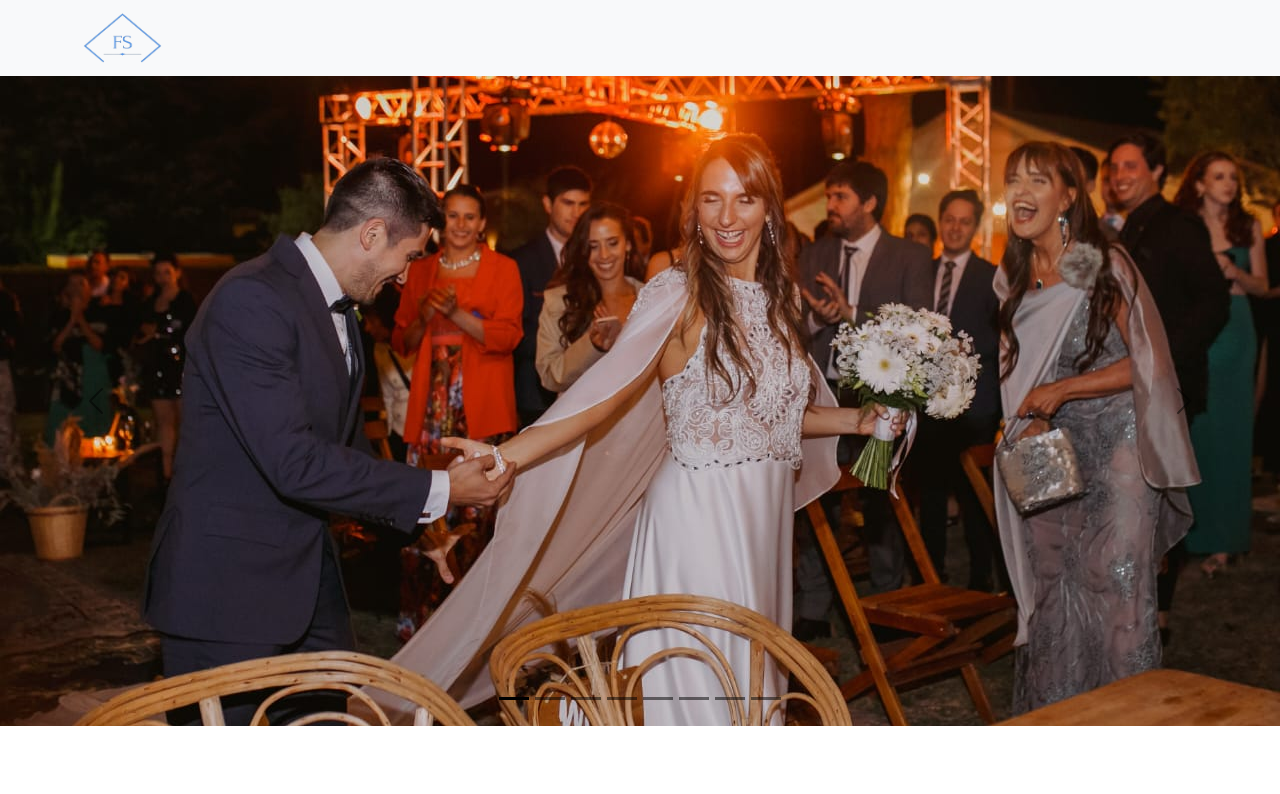
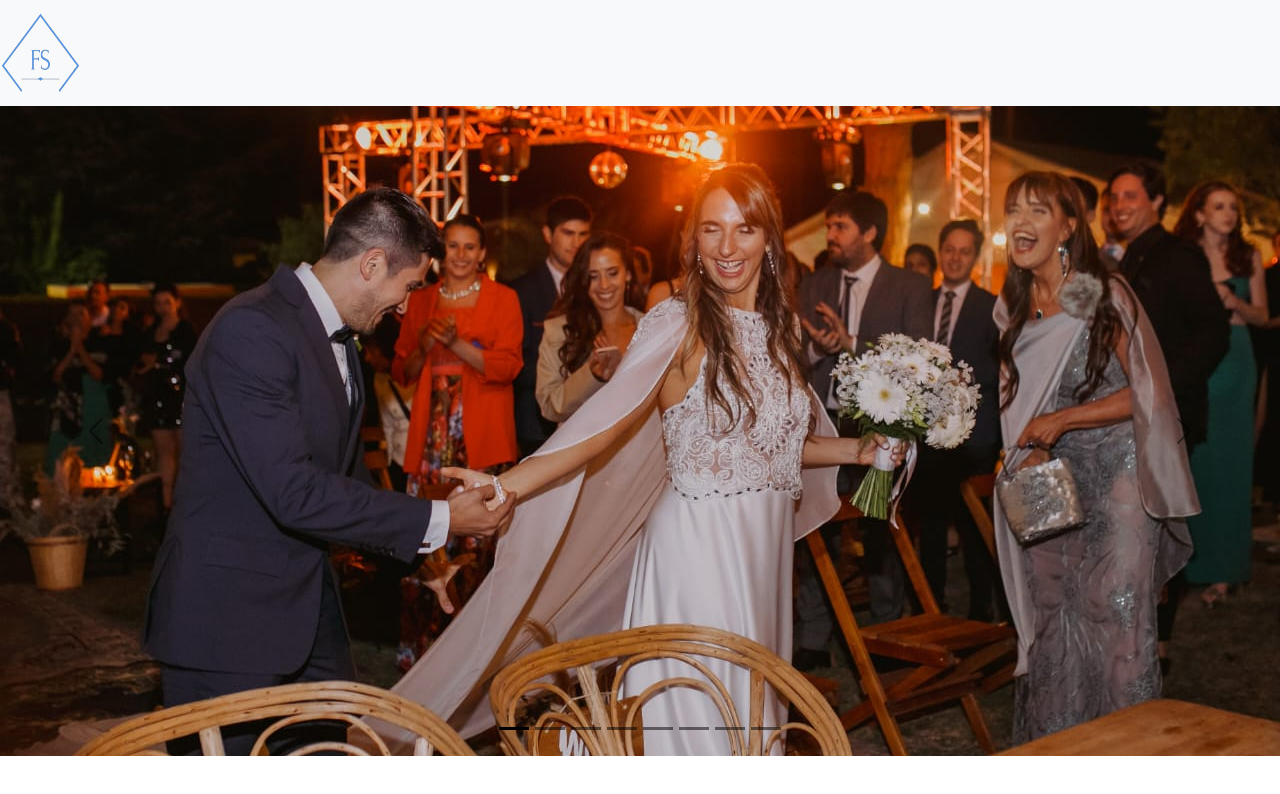
Before and after one commit to FrancoSimone236/fransimonetecnicaparaeventos, a plain HTML site: page paginas/galeria.html in a window 1280 px wide. Drawn offline with nearby package versions, Linux system fonts and the light colour scheme.

Commit message:
modificaciones

```diff
--- a/paginas/galeria.html
+++ b/paginas/galeria.html
@@ -10,12 +10,10 @@
 </head>
 <body>
   <section>
-    <nav class="navbar bg-body-tertiary">
-      <div class="container">
-        <a class="navbar-brand" href="/index.html">
-          <img src="../imagenes/Logosinnombre.png" alt="" width="80" height="50">
+    <nav class="navbar bg-body-tertiary" >
+        <a class="navbar-brand">
+          <img src="../imagenes/Logosinnombre.png " alt="" width="80" height="80">
         </a>
-      </div>
     </nav>
           </section>
 
```
